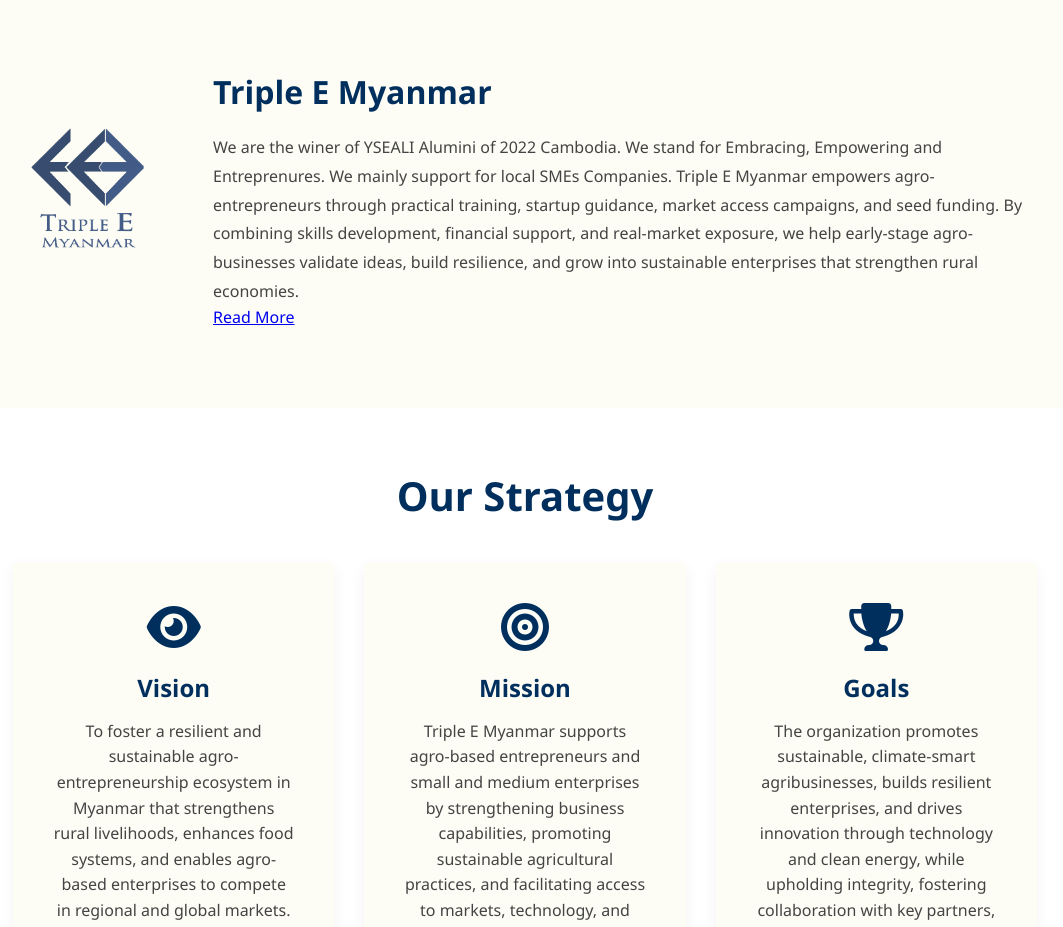
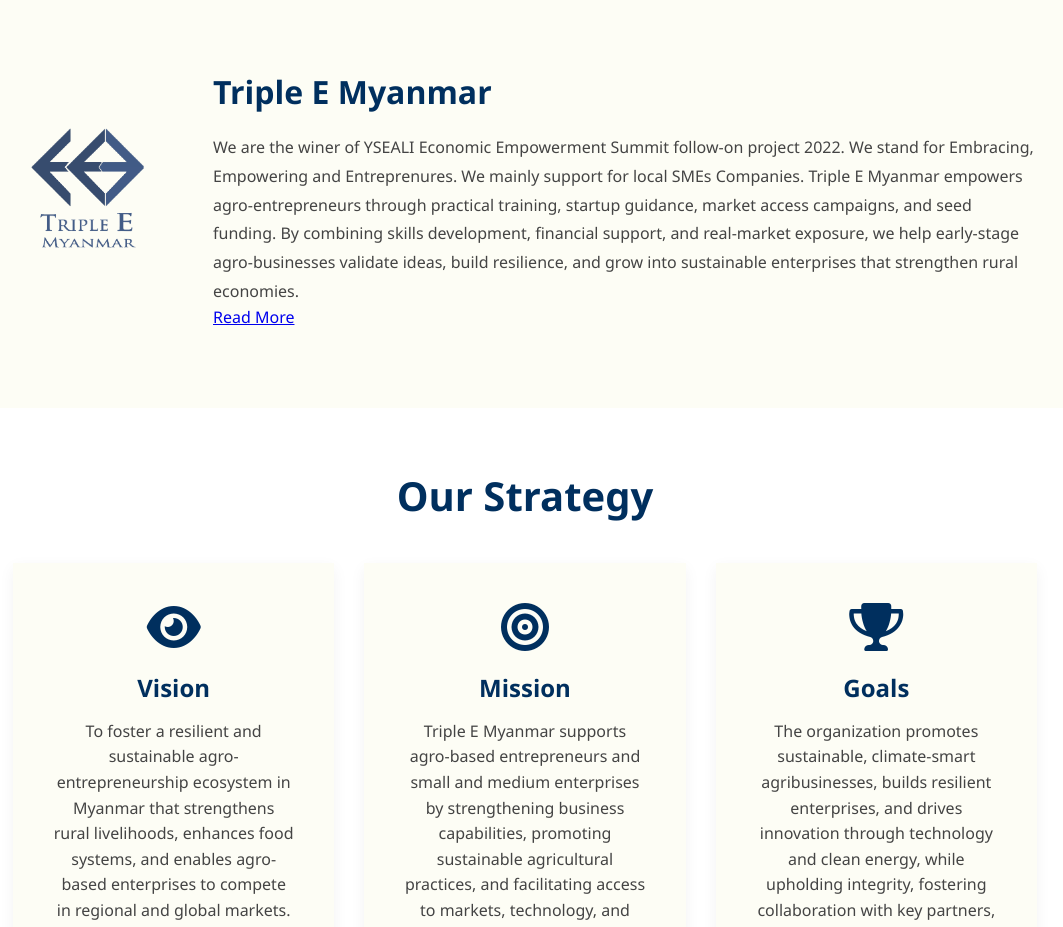
Before and after one commit to Winminoo17/TripleE-website, a React (Create React App) app: page / in a window 1280 px wide. Shown: the part 940-1867 px from the top of the page, without its empty margins (115-1178 px from the left). Built offline with nearby package versions, Linux system fonts and the light colour scheme.

Commit message:
Update Home.jsx

```diff
--- a/src/pages/Home.jsx
+++ b/src/pages/Home.jsx
@@ -34,7 +34,7 @@
                 <div className="about-right">
                     <h2>Triple E Myanmar</h2>
                     <p>
-                        We are the winer of YSEALI Alumini of 2022 Cambodia. We stand for Embracing, Empowering and Entreprenures. We mainly support for local SMEs Companies.
+                        We are the winer of YSEALI Economic Empowerment Summit follow-on project 2022. We stand for Embracing, Empowering and Entreprenures. We mainly support for local SMEs Companies.
                         Triple E Myanmar empowers agro-entrepreneurs through practical training, startup guidance, market access campaigns, and seed funding. By combining skills development, financial support, and real-market exposure, we help early-stage agro-businesses validate ideas, build resilience, and grow into sustainable enterprises that strengthen rural economies.
                     </p>
                     <Link to="/about" className="read-more-btn">Read More</Link>
```
